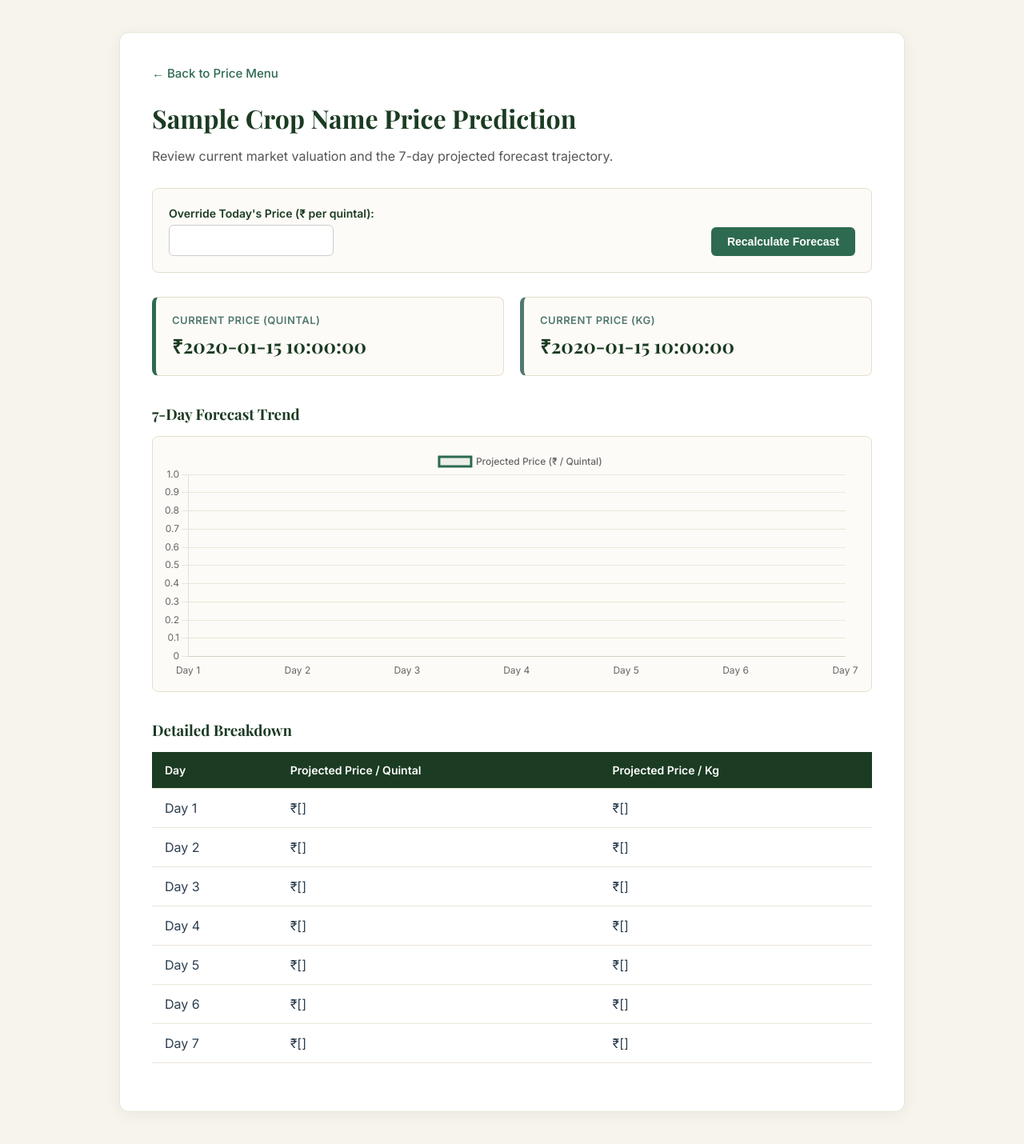
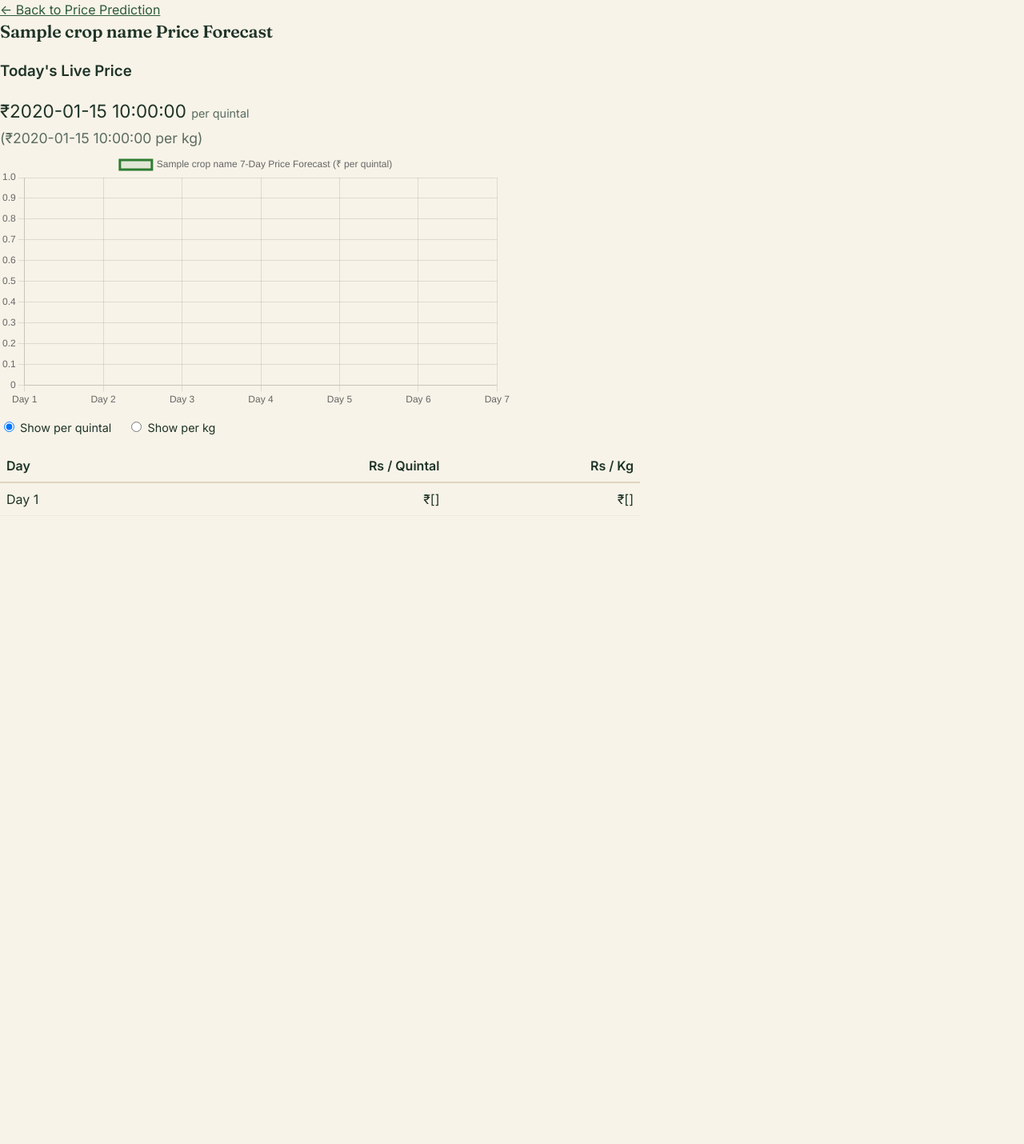
Before and after one commit to chethansv313/earthworm, a Flask app: template templates/price_crop.html in a window 1280 px wide. Shown: the whole page at 80% size. After the commit the page ends 634 px from the top, so only its background shows below. Run offline with Flask 3, Linux system fonts and the light colour scheme; the template is opened without the code that fills it: most values are stand-ins (such as "Sample title", 1, 10 or a date in 2020).

Commit message:
Update price_crop.html

```diff
--- a/templates/price_crop.html
+++ b/templates/price_crop.html
@@ -2,256 +2,106 @@
 <html lang="en">
 <head>
     <meta charset="UTF-8">
-    <title>{{ crop_name.capitalize() }} Price Forecast - Earthworm</title>
-    <!-- Google Fonts for matching serif and clean sans-serif typography -->
-    <link href="https://fonts.googleapis.com/css2?family=Playfair+Display:wght@600;700&family=Inter:wght@400;500;600&display=swap" rel="stylesheet">
-    <!-- Chart.js CDN for interactive visualization -->
+    <title>{{ crop_name | capitalize }} Price — Earthworm</title>
+    <link rel="stylesheet" href="{{ url_for('static', filename='css/style.css') }}">
+    <!-- Include Chart.js for the 7-day trend graph -->
     <script src="https://cdn.jsdelivr.net/npm/chart.js"></script>
-    <style>
-        body {
-            font-family: 'Inter', sans-serif;
-            background-color: #f7f4ed;
-            color: #2c3e50;
-            padding: 40px;
-            margin: 0;
-        }
-        .container {
-            max-width: 900px;
-            background: #ffffff;
-            padding: 40px;
-            border-radius: 12px;
-            box-shadow: 0 4px 20px rgba(0,0,0,0.05);
-            margin: auto;
-            border: 1px solid #eae5d9;
-        }
-        .back-link {
-            display: inline-block;
-            margin-bottom: 25px;
-            color: #2d6a4f;
-            text-decoration: none;
-            font-weight: 500;
-            font-size: 15px;
-        }
-        .back-link:hover {
-            text-decoration: underline;
-        }
-        h2, h3 {
-            font-family: 'Playfair Display', serif;
-            color: #1b3b22;
-        }
-        h2 {
-            font-size: 32px;
-            margin-top: 0;
-            margin-bottom: 8px;
-            text-transform: capitalize;
-        }
-        p.subtitle {
-            color: #555;
-            margin-bottom: 30px;
-            font-size: 16px;
-        }
-        .input-card {
-            background: #fdfbf7;
-            border: 1px solid #e3dec9;
-            padding: 20px;
-            border-radius: 8px;
-            margin-bottom: 30px;
-            display: flex;
-            align-items: center;
-            justify-content: space-between;
-            flex-wrap: wrap;
-            gap: 15px;
-        }
-        .input-card label {
-            font-weight: 600;
-            color: #1b3b22;
-            font-size: 14px;
-        }
-        .input-card input {
-            padding: 10px 12px;
-            width: 180px;
-            border: 1px solid #ccc;
-            border-radius: 6px;
-            font-size: 15px;
-            background: #fff;
-            margin-top: 5px;
-        }
-        .btn-primary {
-            background-color: #2d6a4f;
-            color: white;
-            border: none;
-            padding: 10px 20px;
-            border-radius: 6px;
-            cursor: pointer;
-            font-weight: 600;
-            font-size: 14px;
-            transition: background 0.2s;
-        }
-        .btn-primary:hover {
-            background-color: #1b4332;
-        }
-        .price-overview {
-            display: flex;
-            gap: 20px;
-            margin-bottom: 35px;
-        }
-        .metric-card {
-            background: #fdfbf7;
-            border: 1px solid #e3dec9;
-            border-left: 5px solid #2d6a4f;
-            padding: 20px;
-            flex: 1;
-            border-radius: 8px;
-        }
-        .metric-card h4 {
-            margin: 0 0 8px 0;
-            color: #52796f;
-            font-size: 13px;
-            text-transform: uppercase;
-            letter-spacing: 0.5px;
-        }
-        .metric-card p {
-            margin: 0;
-            font-size: 24px;
-            font-weight: 700;
-            color: #1b3b22;
-            font-family: 'Playfair Display', serif;
-        }
-        .chart-container {
-            position: relative;
-            height: 320px;
-            width: 100%;
-            margin-bottom: 35px;
-            background: #fdfbf7;
-            padding: 15px;
-            border: 1px solid #e3dec9;
-            border-radius: 8px;
-            box-sizing: border-box;
-        }
-        table {
-            width: 100%;
-            border-collapse: collapse;
-            margin-top: 15px;
-            margin-bottom: 20px;
-        }
-        th, td {
-            padding: 14px 16px;
-            border-bottom: 1px solid #eae5d9;
-            text-align: left;
-        }
-        th {
-            background-color: #1b3b22;
-            color: white;
-            font-weight: 600;
-            font-size: 14px;
-        }
-        tr:hover { background-color: #fdfbf7; }
-    </style>
 </head>
 <body>
     <div class="container">
-        <a href="{{ url_for('price_menu') }}" class="back-link">&larr; Back to Price Menu</a>
+        <a href="{{ url_for('price_menu') }}">← Back to Price Prediction</a>
 
-        <h2>{{ crop_name }} Price Prediction</h2>
-        <p class="subtitle">Review current market valuation and the 7-day projected forecast trajectory.</p>
-
-        <!-- User Input Form Card -->
-        <div class="input-card">
-            <form method="POST" style="display: flex; align-items: center; gap: 15px; width: 100%; justify-content: space-between; flex-wrap: wrap;">
-                <div>
-                    <label for="user_price">Override Today's Price (₹ per quintal):</label><br>
-                    <input type="number" step="0.01" name="user_price" id="user_price" value="{{ today_price_quintal }}" required>
-                </div>
-                <button type="submit" class="btn-primary" style="margin-top: auto;">Recalculate Forecast</button>
-            </form>
+        <h2>{{ crop_name | capitalize }} Price Forecast</h2>
+        {% if today_price_quintal %}
+            <div class="price-card">
+                <h3>Today's Live Price</h3>
+                <p style="font-size: 1.4rem; margin: 0.25rem 0;">
+                    ₹{{ today_price_quintal }} <span style="font-size: 0.9rem; color: #5B6B60;">per quintal</span>
+                </p>
+                <p style="font-size: 1.1rem; margin: 0.25rem 0; color: #5B6B60;">
+                    (₹{{ today_price_kg }} per kg)
+                </p>
             </div>
 
-        <!-- Price Cards Overview -->
-        <div class="price-overview">
-            <div class="metric-card">
-                <h4>Current Price (Quintal)</h4>
-                <p>₹{{ today_price_quintal }}</p>
-            </div>
-            <div class="metric-card" style="border-left-color: #52796f;">
-                <h4>Current Price (Kg)</h4>
-                <p>₹{{ today_price_kg }}</p>
-            </div>
-        </div>
-
-        <!-- Interactive Chart Section -->
-        <h3 style="margin-bottom: 15px;">7-Day Forecast Trend</h3>
-        <div class="chart-container">
+            <div class="chart-container" style="position: relative; height:40vh; width:80vw; max-width: 800px;">
                 <canvas id="forecastChart"></canvas>
             </div>
 
-        <!-- Detailed Table -->
-        <h3 style="margin-bottom: 15px;">Detailed Breakdown</h3>
-        <table>
+            <!-- Unit toggle: lets the user switch the chart between quintal and kg -->
+            <div style="margin: 0.75rem 0;">
+                <label style="font-size: 0.9rem;">
+                    <input type="radio" name="unit-toggle" value="quintal" checked onchange="updateChartUnit(this.value)">
+                    Show per quintal
+                </label>
+                <label style="font-size: 0.9rem; margin-left: 1rem;">
+                    <input type="radio" name="unit-toggle" value="kg" onchange="updateChartUnit(this.value)">
+                    Show per kg
+                </label>
+            </div>
+
+            <!-- 7-day forecast table - shows both units side by side, no ambiguity -->
+            <table style="width: 100%; max-width: 800px; border-collapse: collapse; margin-top: 1rem;">
                 <thead>
-                <tr>
-                    <th>Day</th>
-                    <th>Projected Price / Quintal</th>
-                    <th>Projected Price / Kg</th>
+                    <tr style="border-bottom: 2px solid #DDD5BE;">
+                        <th style="text-align: left; padding: 0.5rem;">Day</th>
+                        <th style="text-align: right; padding: 0.5rem;">Rs / Quintal</th>
+                        <th style="text-align: right; padding: 0.5rem;">Rs / Kg</th>
                     </tr>
                 </thead>
                 <tbody>
-                {% for i in range(7) %}
-                <tr>
-                    <td>Day {{ i + 1 }}</td>
-                    <td>₹{{ forecast_quintal[i] }}</td>
-                    <td>₹{{ forecast_kg[i] }}</td>
+                    {% for i in range(forecast_quintal|length) %}
+                    <tr style="border-bottom: 1px solid #EFEAE0;">
+                        <td style="padding: 0.5rem;">Day {{ i + 1 }}</td>
+                        <td style="text-align: right; padding: 0.5rem;">₹{{ forecast_quintal[i] }}</td>
+                        <td style="text-align: right; padding: 0.5rem;">₹{{ forecast_kg[i] }}</td>
                     </tr>
                     {% endfor %}
                 </tbody>
             </table>
-    </div>
 
             <script>
+                const forecastQuintal = {{ forecast_quintal | tojson }};
+                const forecastKg = {{ forecast_kg | tojson }};
+
                 const ctx = document.getElementById('forecastChart').getContext('2d');
-        const forecastData = {{ forecast_quintal | tojson }};
-        const labels = ['Day 1', 'Day 2', 'Day 3', 'Day 4', 'Day 5', 'Day 6', 'Day 7'];
-
-        new Chart(ctx, {
+                const forecastChart = new Chart(ctx, {
                     type: 'line',
                     data: {
-                labels: labels,
+                        labels: ['Day 1', 'Day 2', 'Day 3', 'Day 4', 'Day 5', 'Day 6', 'Day 7'],
                         datasets: [{
-                    label: 'Projected Price (₹ / Quintal)',
-                    data: forecastData,
-                    borderColor: '#2d6a4f',
-                    backgroundColor: 'rgba(45, 106, 79, 0.08)',
-                    borderWidth: 3,
-                    pointBackgroundColor: '#2d6a4f',
-                    pointRadius: 5,
+                            label: '{{ crop_name | capitalize }} 7-Day Price Forecast (₹ per quintal)',
+                            data: forecastQuintal,
+                            borderColor: 'rgb(46, 125, 50)',
+                            backgroundColor: 'rgba(46, 125, 50, 0.1)',
                             fill: true,
-                    tension: 0.35
+                            tension: 0.1
                         }]
                     },
                     options: {
                         responsive: true,
-                maintainAspectRatio: false,
-                plugins: {
-                    legend: {
-                        display: true,
-                        position: 'top',
-                        labels: {
-                            font: { family: 'Inter', weight: 500 }
-                        }
-                    }
-                },
                         scales: {
                             y: {
-                        beginAtZero: false,
-                        grid: { color: '#eae5d9' },
-                        ticks: { font: { family: 'Inter' } }
-                    },
-                    x: {
-                        grid: { display: false },
-                        ticks: { font: { family: 'Inter' } }
+                                beginAtZero: false
                             }
                         }
                     }
                 });
+
+                // Toggle the chart between quintal and kg without reloading the page
+                function updateChartUnit(unit) {
+                    if (unit === 'kg') {
+                        forecastChart.data.datasets[0].data = forecastKg;
+                        forecastChart.data.datasets[0].label = '{{ crop_name | capitalize }} 7-Day Price Forecast (₹ per kg)';
+                    } else {
+                        forecastChart.data.datasets[0].data = forecastQuintal;
+                        forecastChart.data.datasets[0].label = '{{ crop_name | capitalize }} 7-Day Price Forecast (₹ per quintal)';
+                    }
+                    forecastChart.update();
+                }
             </script>
+        {% else %}
+            <p>Error: Could not retrieve price data for {{ crop_name }}.</p>
+        {% endif %}
+    </div>
 </body>
 </html>
```
Lines whose indentation alone changed are shown as unchanged.
